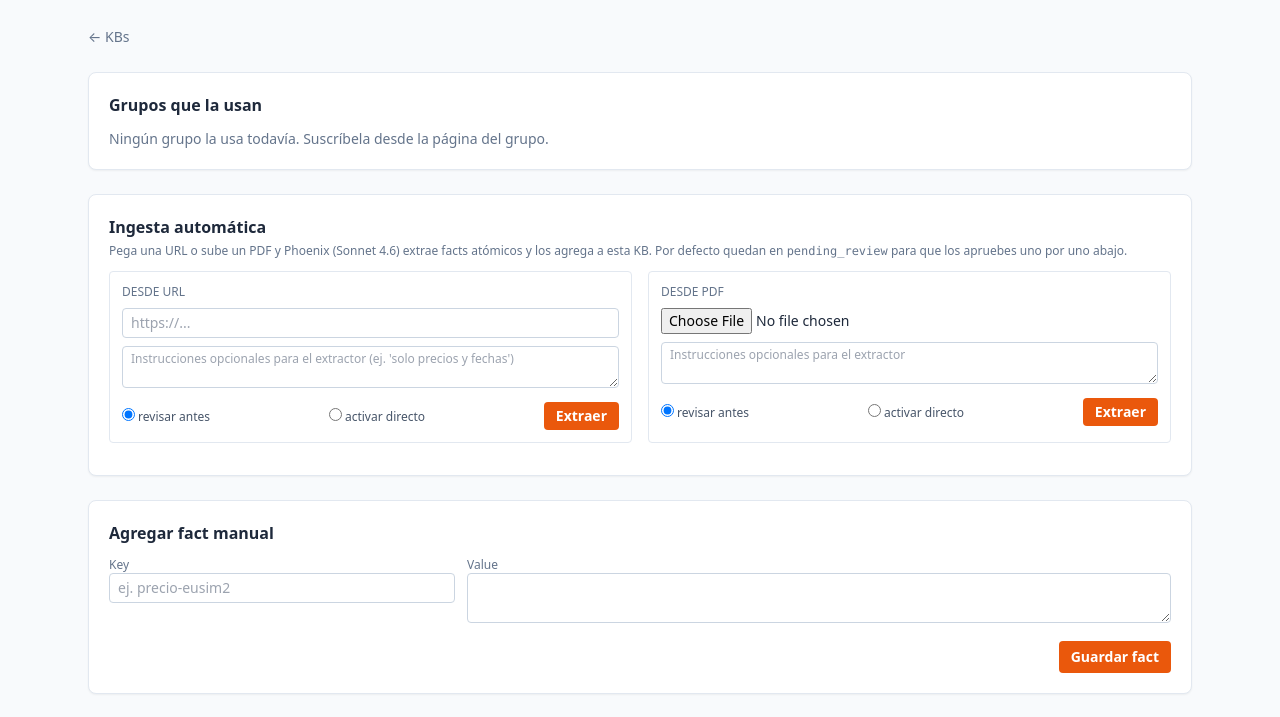
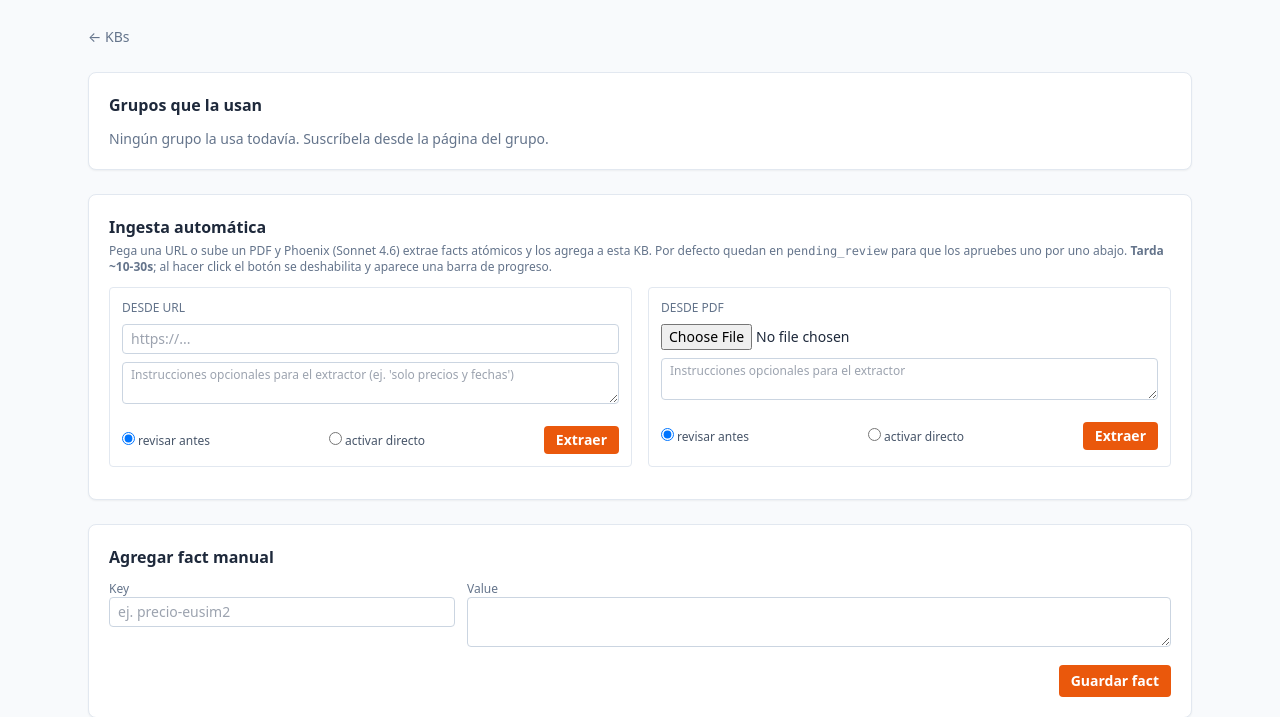
Before and after one commit to jmfraga/wa-agent-templates, a Python web app: template groups/ui/src/phoenix_ui/templates/kb_detail.html in a window 1280 px wide. Shown: the part 53-770 px from the top of the page. Run offline with Jinja, Linux system fonts and the light colour scheme; the template is opened without the code that fills it, so the values that code supplies are empty; some libraries are stand-ins or nearby versions.

Commit message:
sync from phoenix: ingest UX (botón disabled + dedupe pending)

```diff
--- a/groups/ui/src/phoenix_ui/templates/kb_detail.html
+++ b/groups/ui/src/phoenix_ui/templates/kb_detail.html
@@ -19,30 +19,46 @@
 <!-- Ingesta automática URL / PDF -->
 <div class="bg-white rounded-lg border border-slate-200 shadow-sm p-5 mb-6">
   <h2 class="font-semibold mb-1">Ingesta automática</h2>
-  <p class="text-xs text-slate-500 mb-3">Pega una URL o sube un PDF y Phoenix (Sonnet 4.6) extrae facts atómicos y los agrega a esta KB. Por defecto quedan en <code>pending_review</code> para que los apruebes uno por uno abajo.</p>
+  <p class="text-xs text-slate-500 mb-3">Pega una URL o sube un PDF y Phoenix (Sonnet 4.6) extrae facts atómicos y los agrega a esta KB. Por defecto quedan en <code>pending_review</code> para que los apruebes uno por uno abajo. <strong>Tarda ~10-30s</strong>; al hacer click el botón se deshabilita y aparece una barra de progreso.</p>
 
   <div class="grid md:grid-cols-2 gap-4">
-    <form hx-post="/api/kbs/{{kb.slug}}/ingest-url" hx-target="#ingest-result" hx-swap="innerHTML" hx-indicator="#ingest-spin-url" class="border border-slate-200 rounded p-3">
+    <form hx-post="/api/kbs/{{kb.slug}}/ingest-url" hx-target="#ingest-result" hx-swap="innerHTML" hx-disabled-elt="find button" class="ingest-form border border-slate-200 rounded p-3 relative">
       <div class="text-xs uppercase text-slate-500 mb-2">Desde URL</div>
       <input name="url" type="url" required placeholder="https://..." class="w-full border border-slate-300 rounded px-2 py-1 text-sm mb-2">
       <textarea name="instructions" rows="2" placeholder="Instrucciones opcionales para el extractor (ej. 'solo precios y fechas')" class="w-full border border-slate-300 rounded px-2 py-1 text-xs mb-2"></textarea>
-      <div class="flex items-center justify-between">
+      <div class="flex items-center justify-between gap-2 mt-2">
         <label class="text-xs text-slate-600"><input type="radio" name="mode" value="pending_review" checked> revisar antes</label>
         <label class="text-xs text-slate-600"><input type="radio" name="mode" value="active"> activar directo</label>
-        <button class="bg-orange-600 hover:bg-orange-700 text-white text-sm font-semibold px-3 py-1 rounded">Extraer</button>
-        <span id="ingest-spin-url" class="htmx-indicator text-xs text-slate-500">⏳ Phoenix leyendo…</span>
+        <button class="ingest-btn bg-orange-600 hover:bg-orange-700 disabled:bg-slate-400 disabled:cursor-not-allowed text-white text-sm font-semibold px-3 py-1 rounded">
+          <span class="btn-idle">Extraer</span>
+          <span class="btn-loading hidden">⏳ Extrayendo…</span>
+        </button>
+      </div>
+      <div class="ingest-loading-bar hidden mt-3">
+        <div class="text-xs text-slate-600 mb-1">Phoenix está leyendo y extrayendo facts… (~10-30s)</div>
+        <div class="w-full bg-slate-200 rounded-full h-1.5 overflow-hidden">
+          <div class="bg-orange-600 h-1.5 animate-pulse" style="width: 100%"></div>
+        </div>
       </div>
     </form>
 
-    <form hx-post="/api/kbs/{{kb.slug}}/ingest-pdf" hx-target="#ingest-result" hx-swap="innerHTML" hx-encoding="multipart/form-data" hx-indicator="#ingest-spin-pdf" class="border border-slate-200 rounded p-3">
+    <form hx-post="/api/kbs/{{kb.slug}}/ingest-pdf" hx-target="#ingest-result" hx-swap="innerHTML" hx-encoding="multipart/form-data" hx-disabled-elt="find button" class="ingest-form border border-slate-200 rounded p-3 relative">
       <div class="text-xs uppercase text-slate-500 mb-2">Desde PDF</div>
       <input name="file" type="file" accept="application/pdf,.pdf" required class="w-full text-sm mb-2">
       <textarea name="instructions" rows="2" placeholder="Instrucciones opcionales para el extractor" class="w-full border border-slate-300 rounded px-2 py-1 text-xs mb-2"></textarea>
-      <div class="flex items-center justify-between">
+      <div class="flex items-center justify-between gap-2 mt-2">
         <label class="text-xs text-slate-600"><input type="radio" name="mode" value="pending_review" checked> revisar antes</label>
         <label class="text-xs text-slate-600"><input type="radio" name="mode" value="active"> activar directo</label>
-        <button class="bg-orange-600 hover:bg-orange-700 text-white text-sm font-semibold px-3 py-1 rounded">Extraer</button>
-        <span id="ingest-spin-pdf" class="htmx-indicator text-xs text-slate-500">⏳ Phoenix leyendo…</span>
+        <button class="ingest-btn bg-orange-600 hover:bg-orange-700 disabled:bg-slate-400 disabled:cursor-not-allowed text-white text-sm font-semibold px-3 py-1 rounded">
+          <span class="btn-idle">Extraer</span>
+          <span class="btn-loading hidden">⏳ Extrayendo…</span>
+        </button>
+      </div>
+      <div class="ingest-loading-bar hidden mt-3">
+        <div class="text-xs text-slate-600 mb-1">Phoenix está leyendo el PDF y extrayendo facts… (~10-60s)</div>
+        <div class="w-full bg-slate-200 rounded-full h-1.5 overflow-hidden">
+          <div class="bg-orange-600 h-1.5 animate-pulse" style="width: 100%"></div>
+        </div>
       </div>
     </form>
   </div>
@@ -50,10 +66,24 @@
   <div id="ingest-result" class="mt-3"></div>
 </div>
 
-<style>
-  .htmx-indicator { display:none }
-  .htmx-request .htmx-indicator { display:inline }
-</style>
+<script>
+  // Toggle inline en cada form ingest cuando HTMX está en vuelo.
+  document.querySelectorAll('.ingest-form').forEach(form => {
+    form.addEventListener('htmx:beforeRequest', () => {
+      form.querySelector('.btn-idle')?.classList.add('hidden');
+      form.querySelector('.btn-loading')?.classList.remove('hidden');
+      form.querySelector('.ingest-loading-bar')?.classList.remove('hidden');
+    });
+    const reset = () => {
+      form.querySelector('.btn-idle')?.classList.remove('hidden');
+      form.querySelector('.btn-loading')?.classList.add('hidden');
+      form.querySelector('.ingest-loading-bar')?.classList.add('hidden');
+    };
+    form.addEventListener('htmx:afterRequest', reset);
+    form.addEventListener('htmx:responseError', reset);
+    form.addEventListener('htmx:timeout', reset);
+  });
+</script>
 
 <div class="bg-white rounded-lg border border-slate-200 shadow-sm p-5 mb-6">
   <h2 class="font-semibold mb-3">Agregar fact manual</h2>
```
Also changed, not shown: groups/brain/src/phoenix_brain/server.py (+26 -9 lines).
